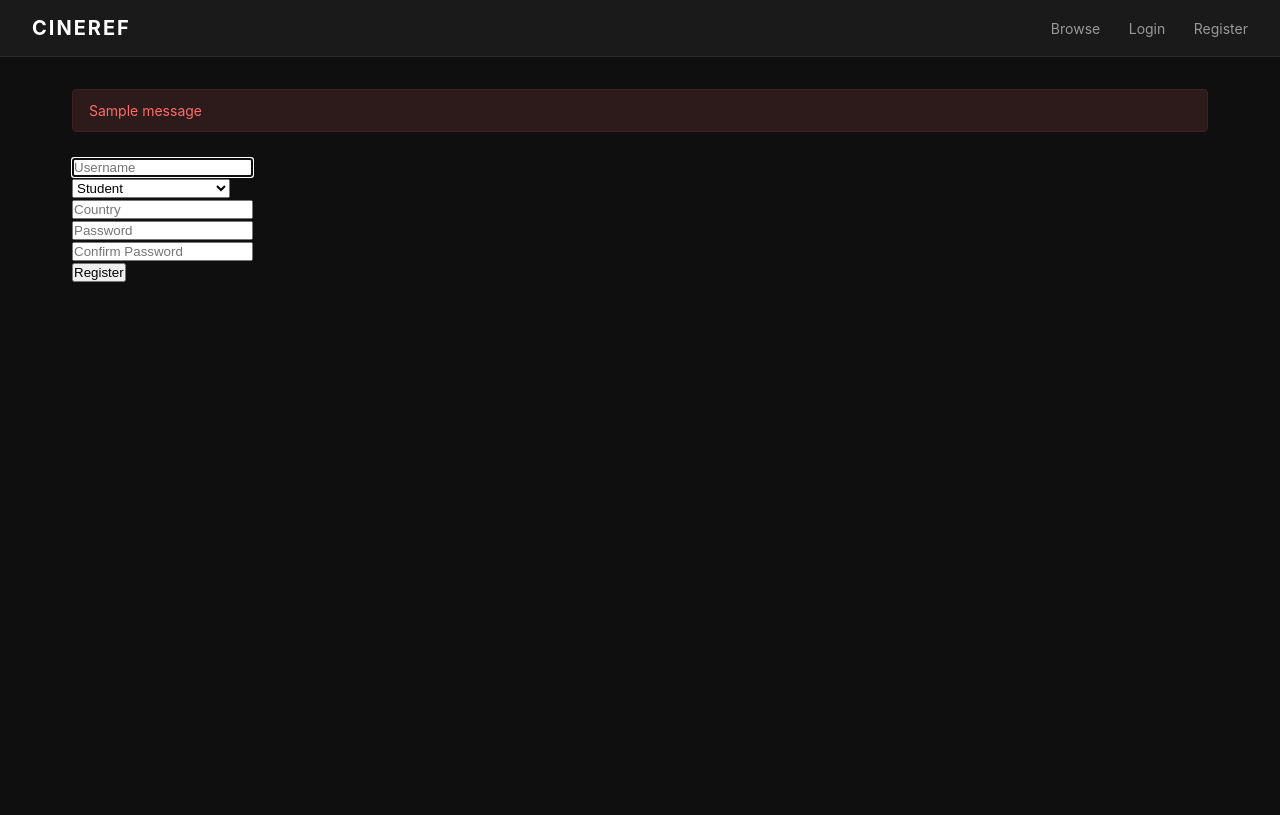
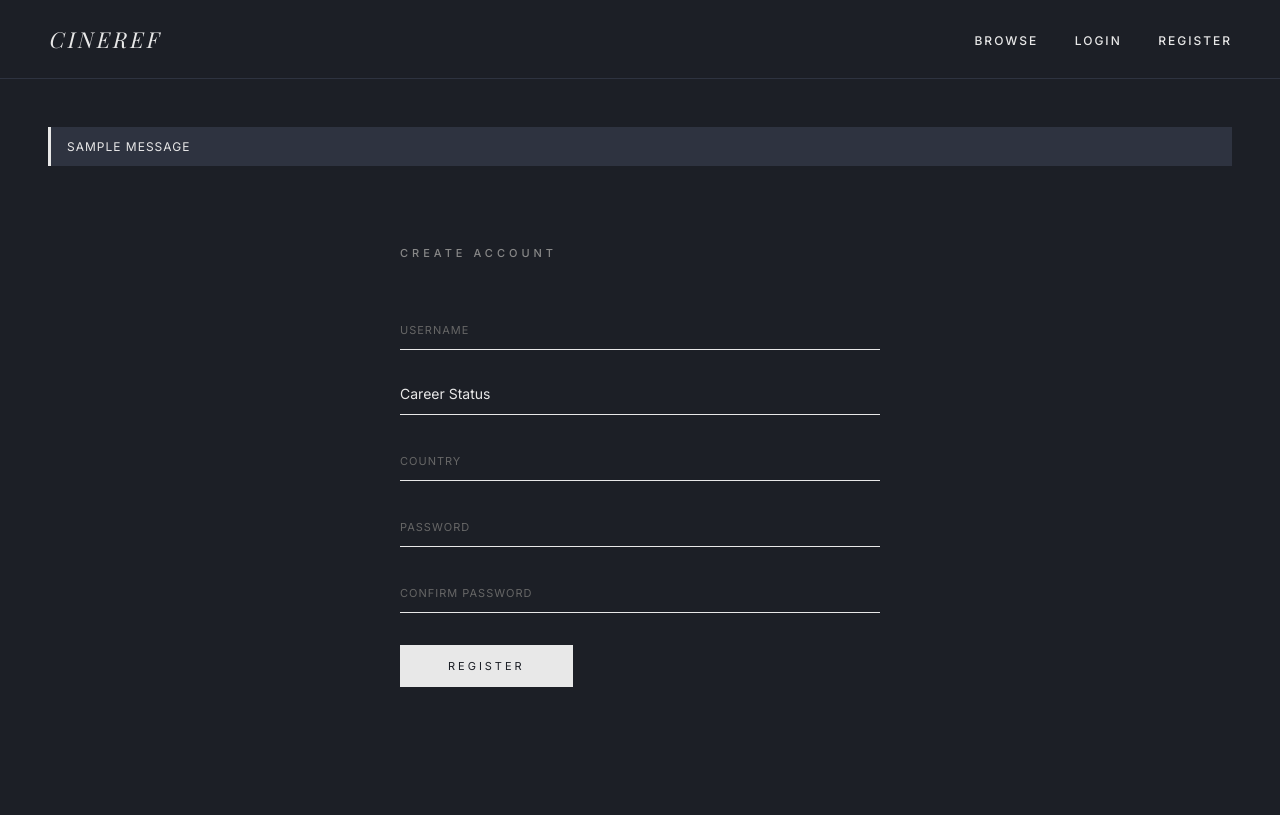
Before and after one commit to TigerCDev/cineref-cs50, a Flask app: page /register in a window 1280 px wide. Before the commit the page ends 282 px from the top, so only its background shows below. Run offline with Flask 3, Linux system fonts and the light colour scheme; one stand-in notice (Sample message) is shown; some libraries are stand-ins or nearby versions.

Commit message:
Complete CineRef project

```diff
--- a/app.py
+++ b/app.py
@@ -5,6 +5,7 @@ from flask import Flask, redirect, render_template, request, session, flash
 from flask_session import Session
 from werkzeug.security import check_password_hash, generate_password_hash
 from werkzeug.utils import secure_filename
+from helpers import login_required
 
 # Configure application
 app = Flask(__name__)
@@ -39,7 +40,7 @@ def register():
 
         try:
             user_id = db.execute("INSERT INTO users (username, career_status, country, hash) VALUES (?, ?, ?, ?)",
-                                 username, career_status, country, generate_password_hash(password))
+                                 username, career_status, country, generate_password_hash(password, method="pbkdf2:sha256"))
         except ValueError:
             flash("Username already taken")
             return redirect("/register")
@@ -84,3 +85,109 @@ def logout():
 
     session.clear()
     return redirect("/")
+
+# Upload
+@app.route("/upload", methods=["GET", "POST"])
+@login_required
+def upload():
+
+    if request.method == "POST":
+        image = request.files.get("image")
+        project_name = request.form.get("project_name")
+        director = request.form.get("director")
+        cinematographer = request.form.get("cinematographer")
+        year = request.form.get("year")
+        work_type = request.form.get("work_type")
+        shot_type = request.form.get("shot_type")
+        shot_size = request.form.get("shot_size")
+        int_or_ext = request.form.get("int_or_ext")
+        time_of_day = request.form.get("time_of_day")
+        aspect_ratio = request.form.get("aspect_ratio")
+        description = request.form.get("description")
+        user_id = session["user_id"]
+
+        if not all([image, project_name, director, cinematographer, year]):
+            flash("Please provided all the details of the shot")
+            return redirect("/upload")
+
+        # Clean image name and store it
+        filename = secure_filename(image.filename)
+        image.save(os.path.join("static/uploads", filename))
+        image_path = os.path.join("static/uploads", filename)
+
+        # Insert to database
+        db.execute("INSERT INTO shots (user_id, image_path, work_type, shot_type, shot_size, int_or_ext, time_of_day, aspect_ratio, "
+        "project_name, director, cinematographer, year, description) VALUES (?, ?, ?, ?, ?, ?, ?, ?, ?, ?, ?, ?, ?)",
+        user_id, image_path, work_type, shot_type, shot_size, int_or_ext, time_of_day, aspect_ratio,
+        project_name, director, cinematographer, year, description);
+
+        return redirect("/")
+
+    else:
+        return render_template("upload.html")
+
+
+
+# Browse
+@app.route("/browse")
+def browse():
+
+    shots = db.execute("SELECT * FROM shots ORDER BY RANDOM()")
+    return render_template("browse.html", shots=shots)
+
+
+# Show metadata of shot
+@app.route("/shot/<int:id>")
+def shot(id):
+
+    try:
+        shot = db.execute("SELECT * FROM shots WHERE id = ?", id)[0]
+    except IndexError:
+        flash("Shot not found")
+        return redirect("/browse")
+
+    return render_template("shot.html", shot=shot)
+
+
+# Profile
+@app.route("/profile/<username>")
+def profile(username):
+
+    user = db.execute("SELECT * FROM users WHERE username = ?", username)
+    if len(user) != 1:
+        flash("Username not found")
+        return redirect("/browse")
+    user = user[0]
+
+    shots = db.execute("SELECT * FROM shots WHERE user_id = ?", user["id"])
+
+    return render_template("profile.html", user=user, shots=shots)
+
+
+# Collections
+@app.route("/collections")
+@login_required
+def collections():
+
+    collections = db.execute("SELECT * FROM collections WHERE user_id = ?", session["user_id"])
+
+    return render_template("collections.html", collections=collections)
+
+
+# Collection <id>
+@app.route("/collection/<id>")
+@login_required
+def collection(id):
+
+    collection = db.execute("""
+                            SELECT shots.* FROM shots
+                            JOIN collections_shots ON shots.id = collections_shots.shot_id
+                            WHERE collections_shots.collection_id = ?
+                            """, id)
+
+    return render_template("collection.html", collection=collection)
+
+# Homepage
+@app.route("/")
+def index():
+    return redirect("/browse")
--- a/templates/layout.html
+++ b/templates/layout.html
@@ -4,63 +4,133 @@
     <meta charset="UTF-8">
     <meta name="viewport" content="width=device-width, initial-scale=1.0">
     <title>{% block title %}CineRef{% endblock %}</title>
+    <link rel="preconnect" href="https://fonts.googleapis.com">
+    <link href="https://fonts.googleapis.com/css2?family=Inter:wght@300;400;500;600&family=Playfair+Display:wght@400;700&display=swap" rel="stylesheet">
     <style>
         * { margin: 0; padding: 0; box-sizing: border-box; }
 
         body {
-            background: #0f0f0f;
-            color: #e0e0e0;
-            font-family: -apple-system, BlinkMacSystemFont, 'Segoe UI', sans-serif;
+            background: #1c1f26;
+            color: #e8e8e8;
+            font-family: 'Inter', sans-serif;
             min-height: 100vh;
         }
 
         nav {
-            background: #1a1a1a;
-            padding: 16px 32px;
+            background: #1c1f26;
+            padding: 24px 48px;
             display: flex;
             justify-content: space-between;
             align-items: center;
-            border-bottom: 1px solid #2a2a2a;
+            border-bottom: 1px solid #2e3340;
         }
 
         nav .logo {
-            font-size: 20px;
-            font-weight: 700;
-            color: #fff;
-            text-decoration: none;
-            letter-spacing: 2px;
+        font-family: 'Playfair Display', serif;
+        font-size: 22px;
+        font-weight: 400;
+        color: #e8e8e8;
+        text-decoration: none;
+        letter-spacing: 3px;
+        text-transform: uppercase;
+        font-style: italic;
         }
 
         nav .links a {
-            color: #999;
+            color: #e8e8e8;
             text-decoration: none;
-            margin-left: 24px;
-            font-size: 14px;
-            transition: color 0.2s;
+            margin-left: 32px;
+            font-size: 12px;
+            letter-spacing: 2px;
+            text-transform: uppercase;
+            font-weight: 500;
+            transition: opacity 0.2s;
         }
 
-        nav .links a:hover { color: #fff; }
+        nav .links a:hover { opacity: 0.5; }
 
         .container {
-            max-width: 1200px;
+            max-width: 1400px;
             margin: 0 auto;
-            padding: 32px;
+            padding: 48px;
         }
 
         .flash {
             padding: 12px 16px;
             margin-bottom: 24px;
-            border-radius: 4px;
-            font-size: 14px;
+            font-size: 12px;
+            letter-spacing: 1px;
+            text-transform: uppercase;
+            border-left: 3px solid #e8e8e8;
+            background: #2e3340;
         }
 
-        .flash.error { background: #2d1a1a; color: #ff6b6b; border: 1px solid #3d2020; }
-        .flash.success { background: #1a2d1a; color: #6bff6b; border: 1px solid #203d20; }
+        input, select, textarea {
+            width: 100%;
+            padding: 12px 0;
+            border: none;
+            border-bottom: 1px solid #e8e8e8;
+            background: transparent;
+            font-family: 'Inter', sans-serif;
+            font-size: 14px;
+            color: #e8e8e8;
+            outline: none;
+            margin-bottom: 24px;
+            display: block;
+        }
+
+        input::placeholder, textarea::placeholder {
+            color: #666;
+            letter-spacing: 1px;
+            text-transform: uppercase;
+            font-size: 11px;
+        }
+
+        select {
+            cursor: pointer;
+            appearance: none;
+            -webkit-appearance: none;
+        }
+
+        select option {
+            background: #1c1f26;
+            color: #e8e8e8;
+        }
+
+        button[type="submit"] {
+            background: #e8e8e8;
+            color: #1c1f26;
+            border: none;
+            padding: 14px 48px;
+            font-family: 'Inter', sans-serif;
+            font-size: 11px;
+            letter-spacing: 3px;
+            text-transform: uppercase;
+            cursor: pointer;
+            transition: opacity 0.2s;
+            margin-top: 8px;
+        }
+
+        button[type="submit"]:hover { opacity: 0.7; }
+
+        .form-container {
+            max-width: 480px;
+            margin: 80px auto;
+        }
+
+        .form-title {
+            font-size: 11px;
+            letter-spacing: 4px;
+            text-transform: uppercase;
+            margin-bottom: 48px;
+            font-weight: 500;
+            color: #888;
+        }
     </style>
 </head>
 <body>
     <nav>
-        <a href="/" class="logo">CINEREF</a>
+        <a href="/" class="logo">CineRef</a>
         <div class="links">
             {% if session["user_id"] %}
                 <a href="/browse">Browse</a>
@@ -78,7 +148,7 @@
 
     <div class="container">
         {% for message in get_flashed_messages() %}
-            <div class="flash error">{{ message }}</div>
+            <div class="flash">{{ message }}</div>
         {% endfor %}
 
         {% block main %}{% endblock %}
--- a/templates/register.html
+++ b/templates/register.html
@@ -1,30 +1,24 @@
 {% extends "layout.html" %}
 
-{% block title %}
-    Register
-{% endblock %}
+{% block title %}Register — CineRef{% endblock %}
 
 {% block main %}
+<div class="form-container">
+    <p class="form-title">Create Account</p>
     <form action="/register" method="post">
-        <div>
-            <input autocomplete="off" autofocus name="username" placeholder="Username" type="text">
-        </div>
+        <input autocomplete="off" autofocus name="username" placeholder="Username" type="text">
         <select name="career_status">
+            <option value="">Career Status</option>
             <option value="student">Student</option>
             <option value="first_jobber">First-jobber</option>
-            <option value="independent_filmmaker">Independent filmmaker</option>
+            <option value="independent_filmmaker">Independent Filmmaker</option>
             <option value="professional">Professional</option>
             <option value="enthusiast">Enthusiast</option>
         </select>
-        <div>
-            <input name="country" placeholder="Country" type="text">
-        </div>
-        <div>
-            <input name="password" placeholder="Password" type="password">
-        </div>
-        <div>
-            <input name="confirmation" placeholder="Confirm Password" type="password">
-        </div>
+        <input name="country" placeholder="Country" type="text">
+        <input name="password" placeholder="Password" type="password">
+        <input name="confirmation" placeholder="Confirm Password" type="password">
         <button type="submit">Register</button>
     </form>
+</div>
 {% endblock %}
```
Also changed, not shown: templates/browse.html (added, +176 -0 lines), templates/collection.html (added, +34 -0 lines), templates/collections.html (added, +17 -0 lines), templates/login.html (+6 -9 lines), templates/profile.html (added, +41 -0 lines), templates/shot.html (added, +125 -0 lines), templates/upload.html (+22 -22 lines).
